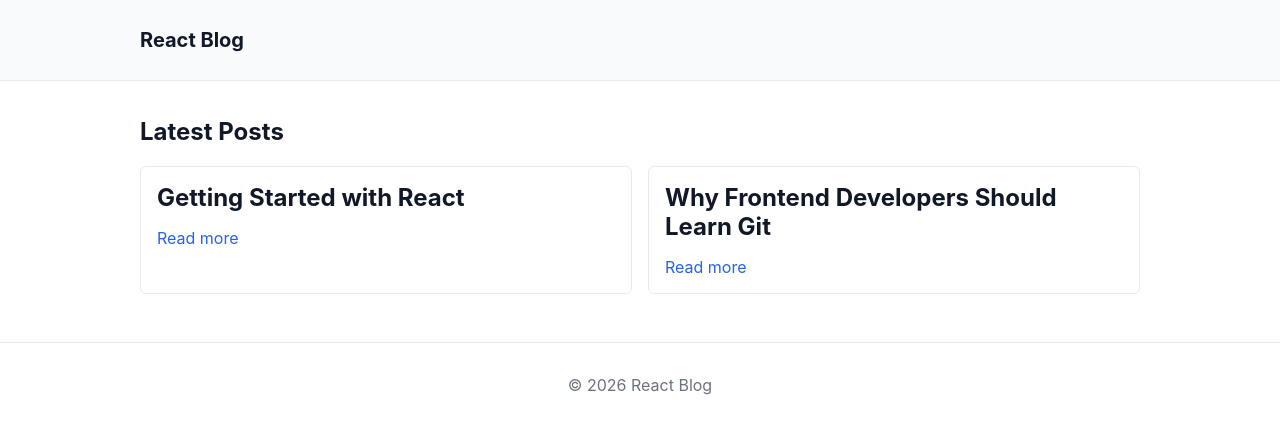
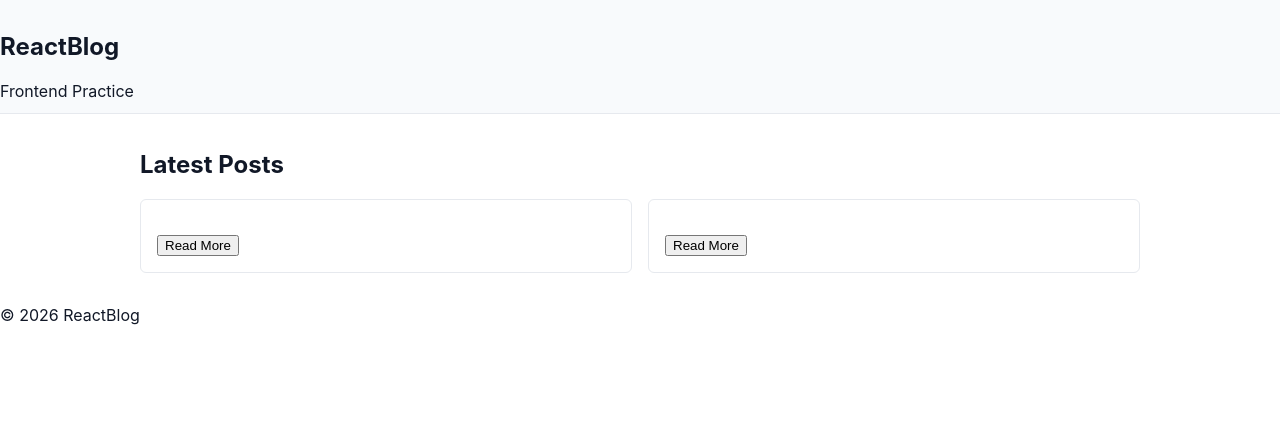
Before and after one commit to AtharvaKulkarni07/Blogs-ui, a React (Vite) app: page / in a window 1280 px wide. Shown: the top 432 px of the page. Built offline with nearby package versions, Linux system fonts and the light colour scheme.

Commit message:
Added: Navbar, Footer, BlogCard components

```diff
--- a/src/components/BlogCard.jsx
+++ b/src/components/BlogCard.jsx
@@ -1,11 +1,11 @@
-import React from 'react'
+function BlogCard({ title, description }) {
+  return (
+    <div className="blog-card">
+      <h3>{title}</h3>
+      <p>{description}</p>
+      <button>Read More</button>
+    </div>
+  );
+}
 
-export default function BlogCard({blog}){
-  return (
-    <article className="blog-card">
-      <h2 className="title">{blog.title}</h2>
-      <p className="excerpt">{blog.excerpt}</p>
-      <a className="read-more" href={`/blog/${blog.id}`}>Read more</a>
-    </article>
-  )
-}
+export default BlogCard;
--- a/src/components/Footer.jsx
+++ b/src/components/Footer.jsx
@@ -1,9 +1,9 @@
-import React from 'react'
+function Footer() {
+  return (
+    <footer className="footer">
+      <p>© 2026 ReactBlog</p>
+    </footer>
+  );
+}
 
-export default function Footer(){
-  return (
-    <footer className="site-footer">
-      <div className="container">© {new Date().getFullYear()} React Blog</div>
-    </footer>
-  )
-}
+export default Footer;
--- a/src/components/Navbar.jsx
+++ b/src/components/Navbar.jsx
@@ -1,11 +1,10 @@
-import React from 'react'
-
-export default function Navbar(){
+function Navbar() {
   return (
     <nav className="navbar">
-      <div className="container">
-        <h1 className="brand">React Blog</h1>
-      </div>
+      <h2>ReactBlog</h2>
+      <span>Frontend Practice</span>
     </nav>
-  )
+  );
 }
+
+export default Navbar;
```
